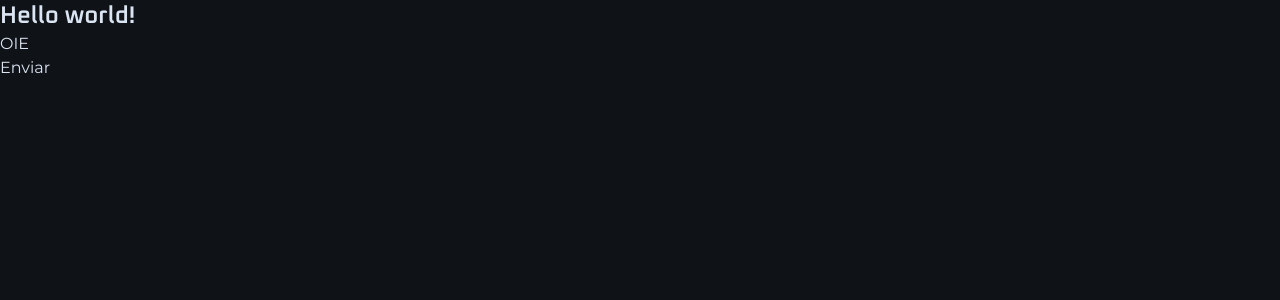
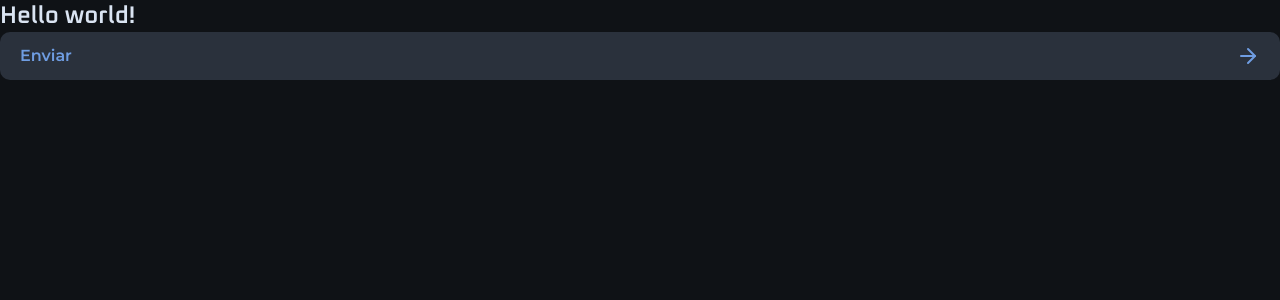
Before and after one commit to Guiziin227/Connect, a Next.js app in the folder web-connect/: page / in a window 1280 px wide. Shown: the top 300 px of the page. Built offline with nearby package versions, Linux system fonts and the light colour scheme.

Commit message:
Arrumando children props e estilizações

```diff
--- a/web-connect/package.json
+++ b/web-connect/package.json
@@ -10,6 +10,7 @@
   },
   "dependencies": {
     "@tailwindcss/postcss": "^4.0.7",
+    "lucide-react": "^0.475.0",
     "next": "15.1.7",
     "postcss": "^8.5.2",
     "react": "^19.0.0",
--- a/web-connect/src/app/page.tsx
+++ b/web-connect/src/app/page.tsx
@@ -1,11 +1,16 @@
-import { Button } from './../components/button'
+import { ArrowRight } from 'lucide-react'
+
+import { Button } from '@/components/Button'
 
 export default function Home() {
   return (
     <main>
       <h1 className="text-2xl font-heading font-bold">Hello world!</h1>
-      <p>OIE</p>
-      <Button />
+
+      <Button>
+        Enviar
+        <ArrowRight />
+      </Button>
     </main>
   )
 }
--- a/web-connect/src/components/button.tsx
+++ b/web-connect/src/components/button.tsx
@@ -1,7 +1,17 @@
+import { ReactNode } from 'react'
+
 interface ButtonProps {
-  text?: string
+  children: ReactNode
 }
 
 export function Button(props: ButtonProps) {
-  return <button>{props.text || 'Enviar'}</button>
+  return (
+    <button
+      className=" flex justify-between items-center
+      px-5 h-12 bg-gray-500 text-blue font-semibold rounded-xl
+      w-full cursor-pointer transition-colors duration-200 hover:bg-blue hover:text-gray-900"
+    >
+      {props.children || 'Enviar'}
+    </button>
+  )
 }
```
Also changed, not shown: 1 other file (tests, documents, lock files or other folders).
